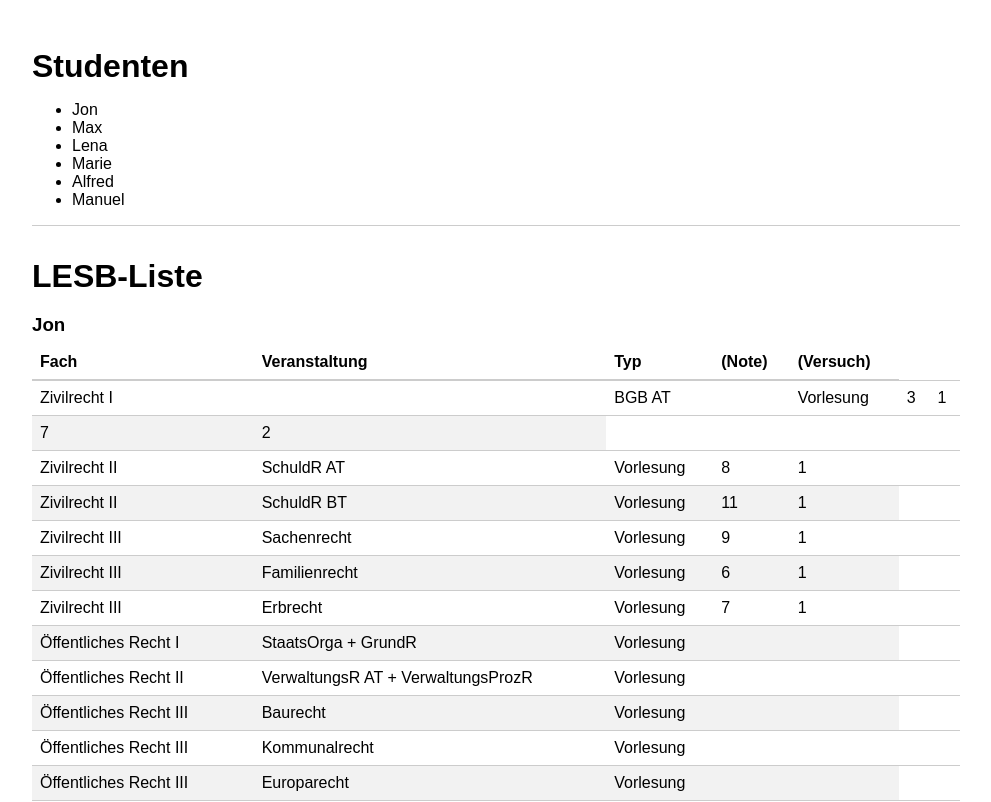
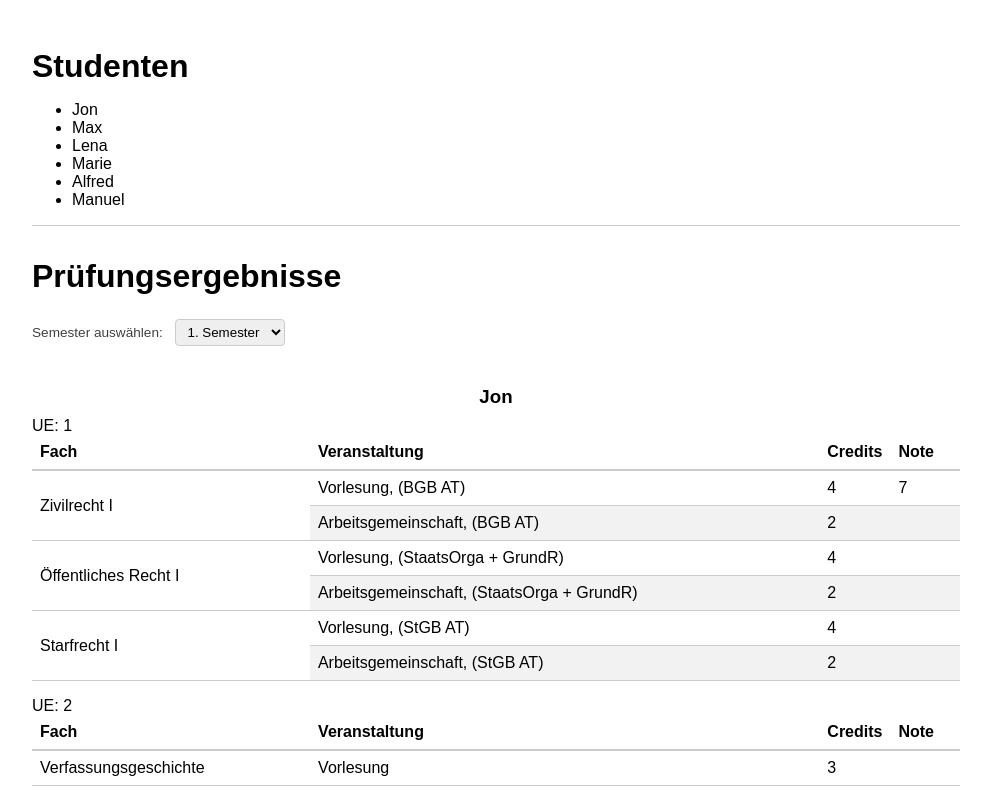
Before and after one commit to danielhoegel/dfs-verwaltung, a React (Create React App) app: page / in a window 1280 px wide. Shown: the top 802 px of the page, without its empty margins (144-1135 px from the left). Built offline with nearby package versions, Linux system fonts and the light colour scheme.

Commit message:
Rewire create-react-app

```diff
--- /dev/null
+++ b/config-overrides.js
@@ -0,0 +1,8 @@
+const rewireReactHotLoader = require('react-app-rewire-hot-loader');
+const rewireSass = require('react-app-rewire-scss');
+
+module.exports = function override(config, env) {
+  config = rewireReactHotLoader(config, env);
+  config = rewireSass(config, env);
+  return config;
+}
--- a/src/App.js
+++ b/src/App.js
@@ -1,17 +1,17 @@
 import React, { Component } from 'react';
 
-import './App.css';
+import './App.scss';
 import StudentenListe from './routes/studenten/StudentenListe';
 import LESBListe from './routes/lesb/LESBListe';
-// import Ergebnisse from './routes/ergebnisse/Ergebnisse';
+import Ergebnisse from './routes/ergebnisse/Ergebnisse';
 
 class App extends Component {
   render() {
     return (
       <div className='container'>
         <StudentenListe />
-        {/* <hr />
-        <Ergebnisse /> */}
+        <hr />
+        <Ergebnisse />
         <hr />
         <LESBListe />
       </div>
--- a/src/App.css
+++ b/src/App.scss
@@ -12,14 +12,19 @@ body {
 }
 
 h1, h2, h3, h4, h5, h6 {
+    margin-bottom: 0.5em;
     margin-top: 1em;
-    margin-bottom: 0.5em;
 }
 
 hr {
     border: none;
     border-bottom: 1px solid #ccc;
 }
+
+
+/**
+  * FORM INPUTS
+  */
 
 label {
     font-size: 0.85rem;
@@ -35,35 +40,40 @@ select {
 }
 
 
+/**
+  * TABLES
+  */
+
 table {
     width: 100%;
     border-collapse: collapse;
     margin-bottom: 1rem;
 }
 
-table caption {
+caption {
     text-align: left;
 }
 
-table tr {
+tr {
     border-bottom: 1px solid #ccc;
+
+    &:nth-child(2n) {
+        td:not([rowspan]) {
+            background-color: rgba(0,0,0,0.05);
+        }
+    }
 }
 
-table tr:nth-child(2n) td:not([rowspan]) {
-    background-color: rgba(0,0,0,0.05);
+td, th {
+    padding: 0.5rem;
+
+    // &:not(:last-child) {
+    //     border-right: 1px solid #ccc;
+    // }
 }
 
-table td,
-table th {
-    padding: 0.5rem;
-}
-
-table th {
+th {
     text-align: left;
     border-bottom: 2px solid #ccc;
+
 }
-
-table td:not(:last-child),
-table th:not(:last-child) {
-    /* border-right: 1px solid #ccc; */
-}
--- a/src/index.js
+++ b/src/index.js
@@ -1,6 +1,24 @@
 import React from 'react';
 import ReactDOM from 'react-dom';
+import { AppContainer } from 'react-hot-loader';
 
 import App from './App';
 
-ReactDOM.render(<App />, document.getElementById('root'));
+const render = () => {
+    ReactDOM.render(
+        <AppContainer>
+            <App />
+        </AppContainer>,
+        document.getElementById('root')
+    );
+};
+
+// Render once
+render();
+
+// Webpack Hot Module Replacement API
+if (module.hot) {
+    module.hot.accept('./App', () => {
+        render();
+    });
+}
--- a/src/routes/lesb/LESBListe.jsx
+++ b/src/routes/lesb/LESBListe.jsx
@@ -1,7 +1,5 @@
 import React, { Component } from 'react';
 
-
-import './LESBListe.css';
 import LESBListeStudent from './components/LESBListeStudent';
 import studentenData from '../../data/studenten';
 
--- a/src/routes/lesb/components/LESBListeFach.jsx
+++ b/src/routes/lesb/components/LESBListeFach.jsx
@@ -24,9 +24,8 @@ class LESBListeFach extends Component {
                 <tr key={note.id}>
                     {index === 0 && (
                         <Fragment>
-                            <td colSpan={noten.length}>{fach.name}</td>
-                            <td colSpan={noten.length}>{veranstaltung.name}</td>
-                            <td colSpan={noten.length}>{veranstaltung.typ}</td>
+                            <td rowSpan={noten.length > 1 ? noten.length : null}>{fach.name}</td>
+                            <td rowSpan={noten.length > 1 ? noten.length : null}>{veranstaltung.name}</td>
                         </Fragment>
                     )}
                     <td>{note.punkte}</td>
@@ -38,7 +37,6 @@ class LESBListeFach extends Component {
                 <tr>
                     <td>{fach.name}</td>
                     <td>{veranstaltung.name}</td>
-                    <td>{veranstaltung.typ}</td>
                     <td></td>
                     <td></td>
                 </tr>
--- a/src/routes/lesb/components/LESBListeStudent.jsx
+++ b/src/routes/lesb/components/LESBListeStudent.jsx
@@ -25,8 +25,7 @@ class LESBListeStudent extends Component {
                         <tr>
                             <th>Fach</th>
                             <th>Veranstaltung</th>
-                            <th>Typ</th>
-                            <th>(Note)</th>
+                            <th>(Punkte)</th>
                             <th>(Versuch)</th>
                         </tr>
                     </thead>
```
Also changed, not shown: package.json (+10 -6 lines), src/routes/lesb/LESBListe.css (deleted), 1 other file (tests, documents, lock files or other folders).
